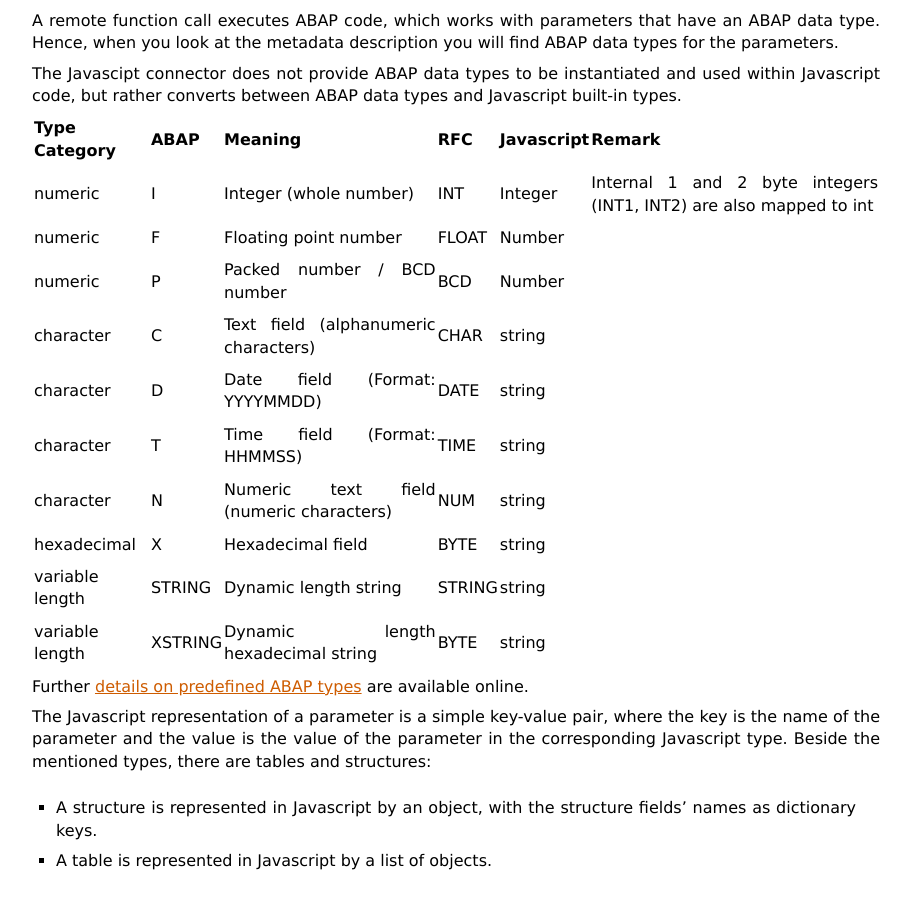
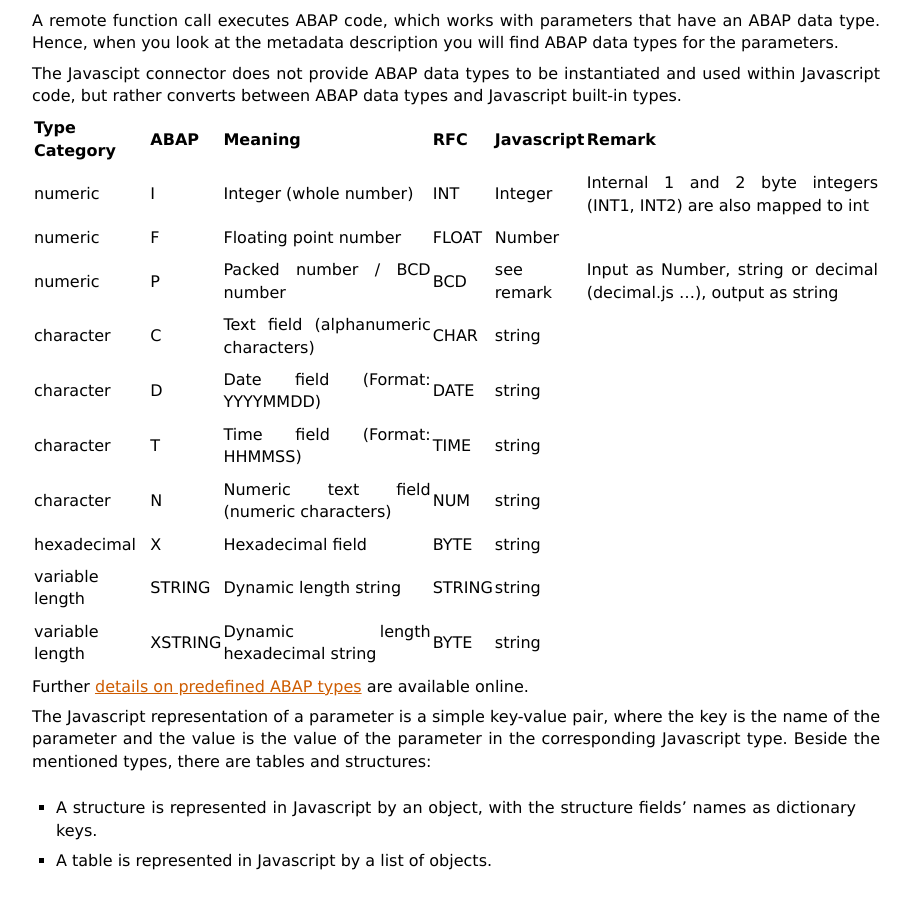
Before and after one commit to SAP/node-rfc, a Sphinx documentation site: the page built from doc/intro.rst, in a window 1280 px wide and 900 px high, scrolled down 1047 px. Shown: the whole window, without its empty margins (48-959 px from the left). Built offline with Sphinx 7.4.7, drawn with Linux system fonts in a browser that asks for light colours.

Commit message:
release 0.1.16

```diff
--- a/doc/intro.rst
+++ b/doc/intro.rst
@@ -70,12 +70,12 @@ built-in types.
   http://help.sap.com/saphelp_nw04/helpdata/en/fc/eb2fd9358411d1829f0000e829fbfe/content.htm
   http://msdn.microsoft.com/en-us/library/cc185537%28v=bts.10%29.aspx
 
-================= ========== ========================================== =========== ============== ==================================================================
+================= ========== ========================================== =========== ============== =====================================================================
 Type Category     ABAP       Meaning                                    RFC         Javascript     Remark
-================= ========== ========================================== =========== ============== ==================================================================
+================= ========== ========================================== =========== ============== =====================================================================
 numeric           I          Integer (whole number)                     INT         Integer        Internal 1 and 2 byte integers (INT1, INT2) are also mapped to int
 numeric           F          Floating point number                      FLOAT       Number
-numeric           P          Packed number / BCD number                 BCD         Number
+numeric           P          Packed number / BCD number                 BCD         see remark     Input as Number, string or decimal (decimal.js ...), output as string
 character         C          Text field (alphanumeric characters)       CHAR        string
 character         D          Date field (Format: YYYYMMDD)              DATE        string
 character         T          Time field (Format: HHMMSS)                TIME        string
@@ -83,7 +83,7 @@ character         N          Numeric text field (numeric characters)    NUM
 hexadecimal       X          Hexadecimal field                          BYTE        string
 variable length   STRING     Dynamic length string                      STRING      string
 variable length   XSTRING    Dynamic length hexadecimal string          BYTE        string
-================= ========== ========================================== =========== ============== ==================================================================
+================= ========== ========================================== =========== ============== =====================================================================
 
 Further `details on predefined ABAP types`_ are available online.
 
```
